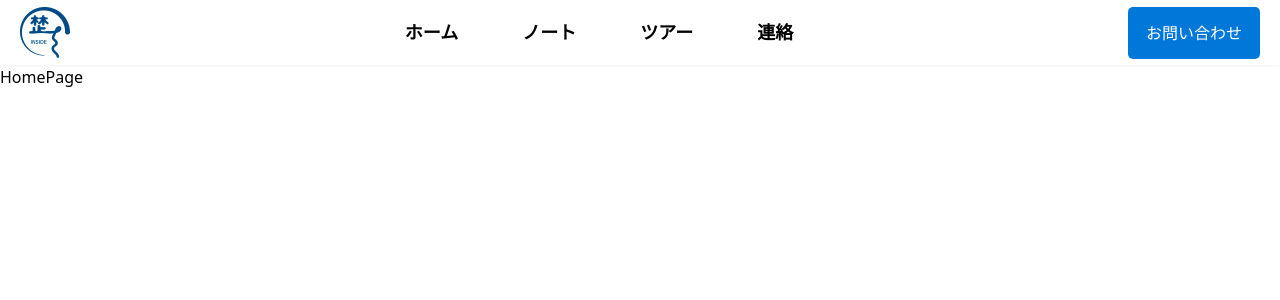
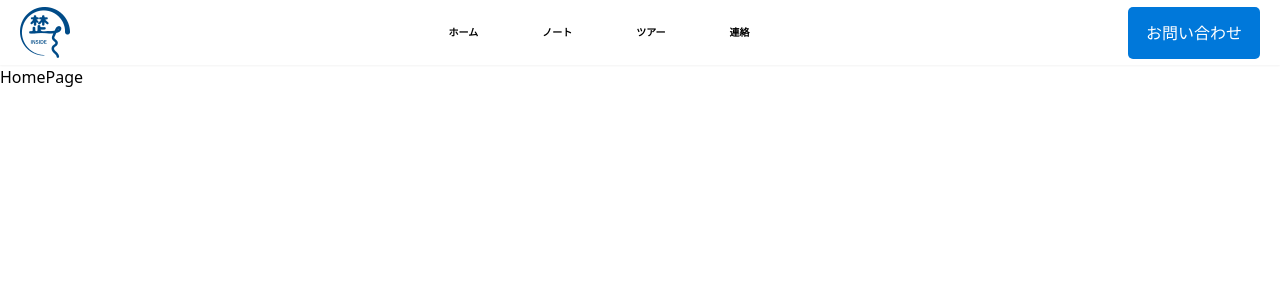
Before and after one commit to demonic29/team_reactors, a React (Vite) app: page / in a window 1280 px wide. Shown: the top 300 px of the page. Built offline with nearby package versions, Linux system fonts and the light colour scheme; a web font is replaced by a local one.

Commit message:
font size change

```diff
--- a/src/layouts/NavBar.jsx
+++ b/src/layouts/NavBar.jsx
@@ -17,7 +17,7 @@ const NavBar = () => {
                         key={nav.content}
                         to={nav.to}
                         className={
-                            "text-black font-semibold text-[18px] hover:text-primaryColor hover:underline hover:underline-offset-2 transition-all"
+                            "text-black font-semibold text-[10px] hover:text-primaryColor hover:underline hover:underline-offset-2 transition-all"
                         }
                     >
                         {nav.content}
```
